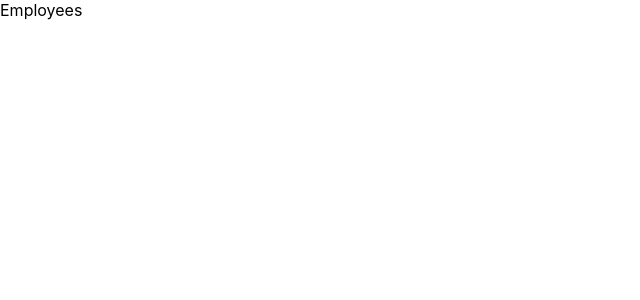
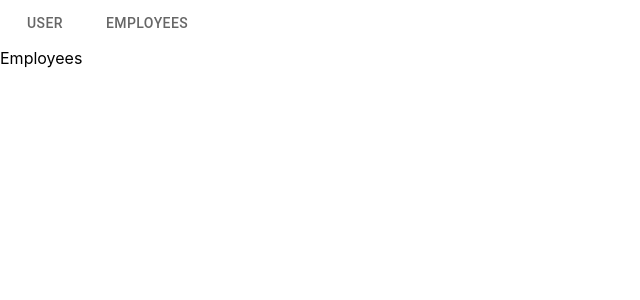
Before and after one commit to mabuhanifa/debonair-react-app, a React (Create React App) app: page /employees in a window 1280 px wide. Shown: the top 300 px of the page, without its empty margins (0-640 px from the left). Built offline with nearby package versions, Linux system fonts and the light colour scheme.

Commit message:
tabs outside of route

```diff
--- a/src/App.js
+++ b/src/App.js
@@ -1,3 +1,4 @@
+import { Tab, Tabs } from "@mui/material";
 import { Route, Routes } from "react-router-dom";
 import Employees from "./components/Employees";
 import Home from "./components/Home";
@@ -5,11 +6,17 @@ import Users from "./components/Users";
 
 function App() {
   return (
+    <>
+    <Tabs>
+      <Tab label="User" components={Users} />
+      <Tab label="Employees" to="/employees" />
+    </Tabs>
     <Routes>
       <Route path="/" element={<Home />} />
       <Route path="/users" element={<Users />} />
       <Route path="/employees" element={<Employees />} />
     </Routes>
+    </>
   );
 }
 
--- a/src/components/Home.js
+++ b/src/components/Home.js
@@ -1,11 +1,9 @@
-import { Tab, Tabs } from "@mui/material";
 import React from "react";
 
 export default function Home() {
   return (
-    <Tabs>
-      <Tab label="User" href="users"/>
-      <Tab label="Employees" to="/employees" />
-    </Tabs>
+    <>
+
+    </>
   );
 }
```
